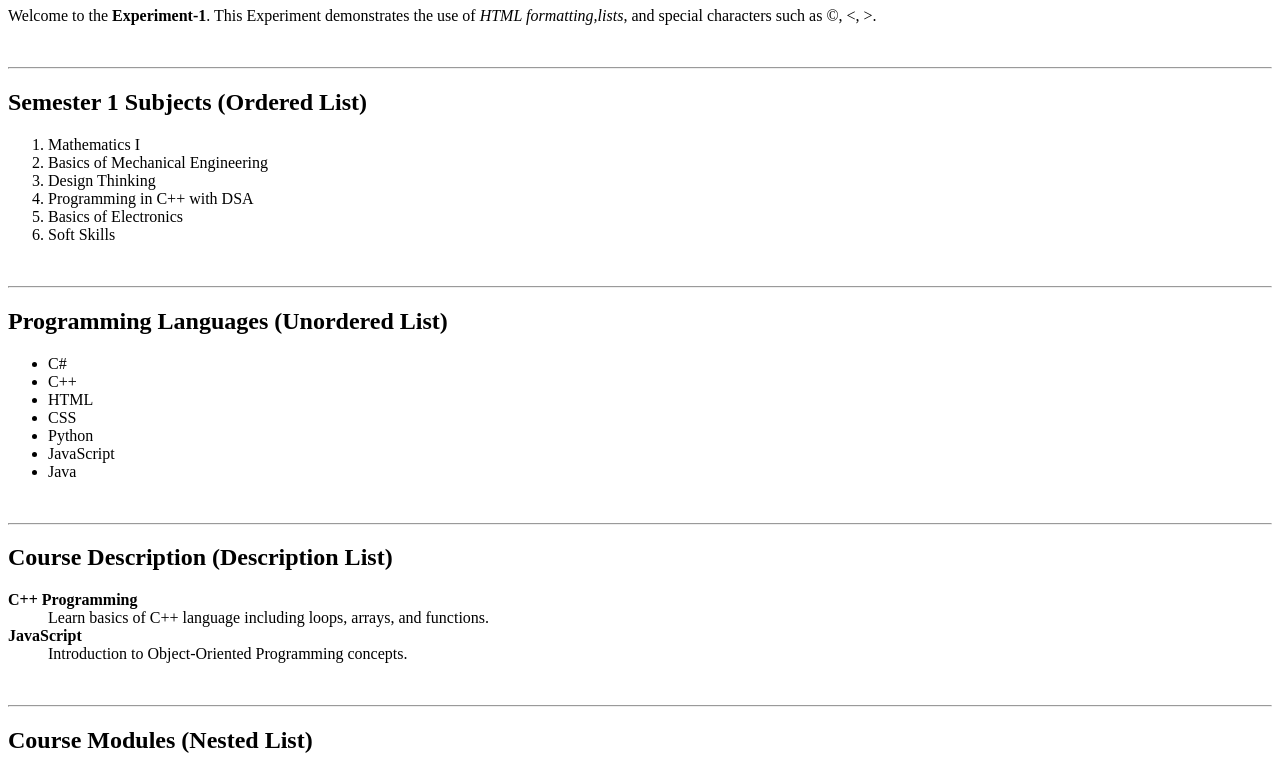
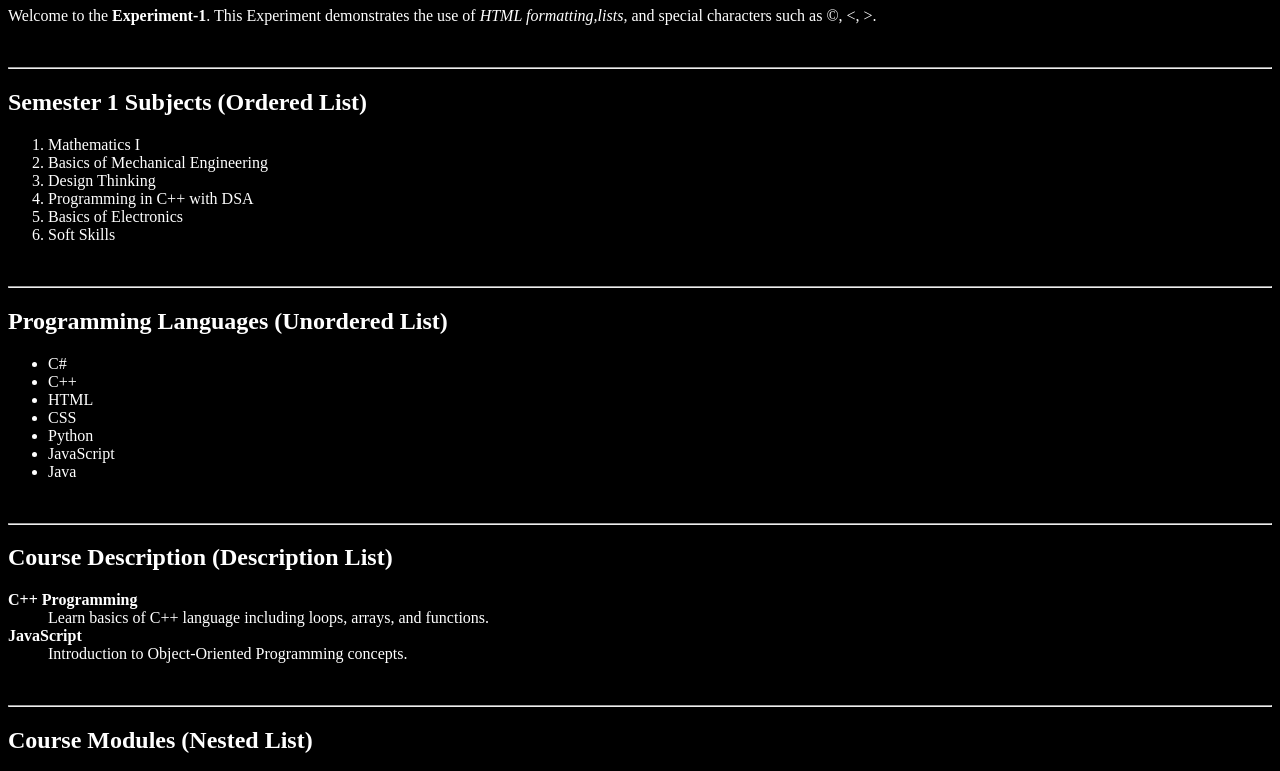
Before and after one commit to Soul-Prime96/HTML--AIML3_0139, a plain HTML site: page LAB_EXPERIMENTS1/1st_experiment.html in a window 1280 px wide. Shown: the part 73-844 px from the top of the page. Drawn offline with Linux system fonts and the light colour scheme.

Commit message:
1st done

```diff
--- a/LAB_EXPERIMENTS1/1st_experiment.html
+++ b/LAB_EXPERIMENTS1/1st_experiment.html
@@ -5,7 +5,7 @@
 <meta name="viewport" content="width=device-width, initial-scale=1.0">
 <title>My Page of Website</title>
 </head>
-<body>
+<body bgcolor="black" text="white">
 <h1>Introduction</h1>
 <p>Welcome to the <b>Experiment-1</b>. This Experiment demonstrates the use of <i>HTML formatting,lists</i>, and special characters such as &copy;, &lt;, &gt;.</p>
 <br> <hr>
```
